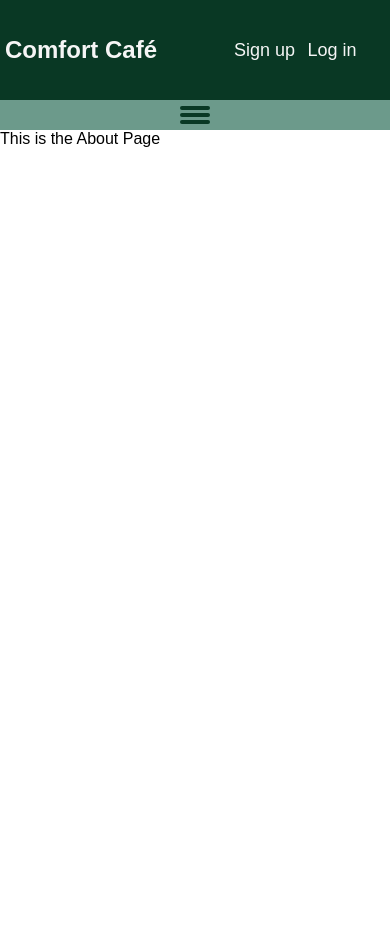
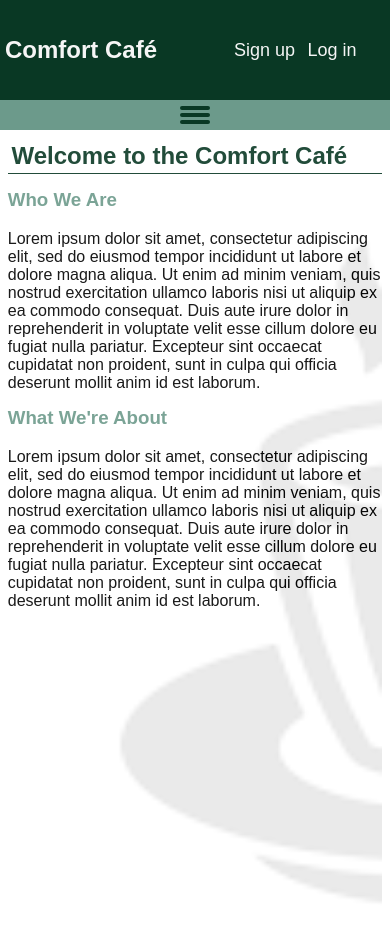
Before and after one commit to ctdupuis/comfort-cafe, a React (Create React App) app: page /about in a window 390 px wide. Shown: the top 940 px of the page. Before the commit the page ends 844 px from the top, so only its background shows below. Built offline with nearby package versions, Linux system fonts and the light colour scheme; no server answers; a web font is replaced by a local one.

Commit message:
About.jsx styled for mobile with placeholder text

```diff
--- a/src/App.css
+++ b/src/App.css
@@ -7,13 +7,10 @@
 
 .wrapper {
     padding: 2%;
-    background-color: whitesmoke;
 }
 
 .flex-container {
     display: flex;
-    /* justify-content: space-evenly;
-    align-items: center; */
 }
 
 .strict-flex {
@@ -46,7 +43,6 @@
 
     .wrapper {
         padding: 2%;
-        background-color: whitesmoke;
     }
 
     .flex-container {
--- a/src/components/static/About.jsx
+++ b/src/components/static/About.jsx
@@ -1,9 +1,26 @@
-import React from 'react'
+import React from 'react';
+import "../../stylesheets/about.css"
 
 export default function About() {
     return (
-        <div>
-            This is the About Page
+        <div className="wrapper">
+            <div className="about-bg">
+                <div className="about-title">
+                    <h2>Welcome to the Comfort Café</h2>
+                </div>
+                <div className="about-title">
+                    <h3>Who We Are</h3>
+                    <div className="about-content">
+                        <p>Lorem ipsum dolor sit amet, consectetur adipiscing elit, sed do eiusmod tempor incididunt ut labore et dolore magna aliqua. Ut enim ad minim veniam, quis nostrud exercitation ullamco laboris nisi ut aliquip ex ea commodo consequat. Duis aute irure dolor in reprehenderit in voluptate velit esse cillum dolore eu fugiat nulla pariatur. Excepteur sint occaecat cupidatat non proident, sunt in culpa qui officia deserunt mollit anim id est laborum.</p>
+                    </div>
+                </div>
+                <div className="about-title">
+                    <h3>What We're About</h3>
+                    <div className="about-content">
+                        <p>Lorem ipsum dolor sit amet, consectetur adipiscing elit, sed do eiusmod tempor incididunt ut labore et dolore magna aliqua. Ut enim ad minim veniam, quis nostrud exercitation ullamco laboris nisi ut aliquip ex ea commodo consequat. Duis aute irure dolor in reprehenderit in voluptate velit esse cillum dolore eu fugiat nulla pariatur. Excepteur sint occaecat cupidatat non proident, sunt in culpa qui officia deserunt mollit anim id est laborum.</p>
+                    </div>
+                </div>
+            </div>
         </div>
     )
 }
--- /dev/null
+++ b/src/stylesheets/about.css
@@ -0,0 +1,38 @@
+.about-bg {
+    position: relative;
+    height: 100vh;
+    width: 100%;
+}
+
+.about-bg::before {
+    content: "";
+    background-image: url("../stylesheets/images/icon\ copy.png");
+    min-height: 300px;
+    position: absolute;
+    opacity: .1;
+    background-repeat: no-repeat;
+    background-size: cover;
+    top: 0px;
+    right: 0px;
+    bottom: 0px;
+    left: 0px;
+}
+
+.about-title h2 {
+    border-bottom: 1px solid var(--d-green);
+    margin-bottom: 4%;
+    padding: 1%;
+    color: var(--d-green);
+}
+
+.about-title h3 {
+    color: var(--l-green);
+}
+
+.about-content {
+    margin-bottom: 4%;
+}
+
+@media only screen and (min-width: 768px) {
+
+}
```
Also changed, not shown: public/icon copy.png (added), src/stylesheets/images/icon copy.png (added).
